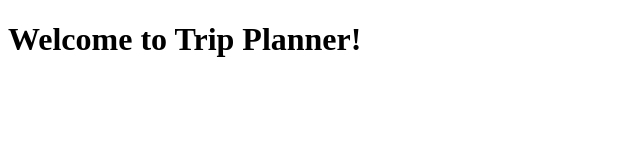
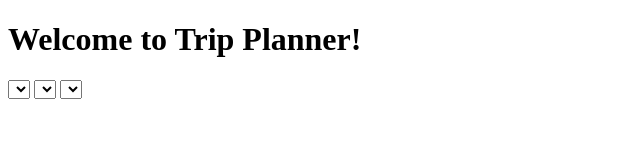
Before and after one commit to dbui0051/tripplanner, a website: page views/index.html in a window 1280 px wide. Shown: the whole page, without its empty margins (0-640 px from the left). Drawn offline with nearby package versions, Linux system fonts and the light colour scheme; files that its build step writes are made by us from their sources.

Commit message:
code selects

```diff
--- a/views/index.html
+++ b/views/index.html
@@ -1,7 +1,19 @@
 {% extends "layout.html" %}
 {% block content %}
 <h1>Welcome to Trip Planner!</h1>
-{{ hotels }}
-{{ restaurants }}
-{{ activities }}
+<select>
+  {% for hotel in hotels %}
+    <option value = "{{hotel.name}}">{{hotel.name}}</option>
+  {% endfor %}
+</select>
+<select>
+  {% for restaurant in restaurants %}
+    <option value = "{{restaurant.name}}">{{restaurant.name}}</option>
+  {% endfor %}
+</select>
+<select>
+  {% for activity in activities %}
+    <option value = "{{activity.name}}">{{activity.name}}</option>
+  {% endfor %}
+</select>
 {% endblock %}
```
